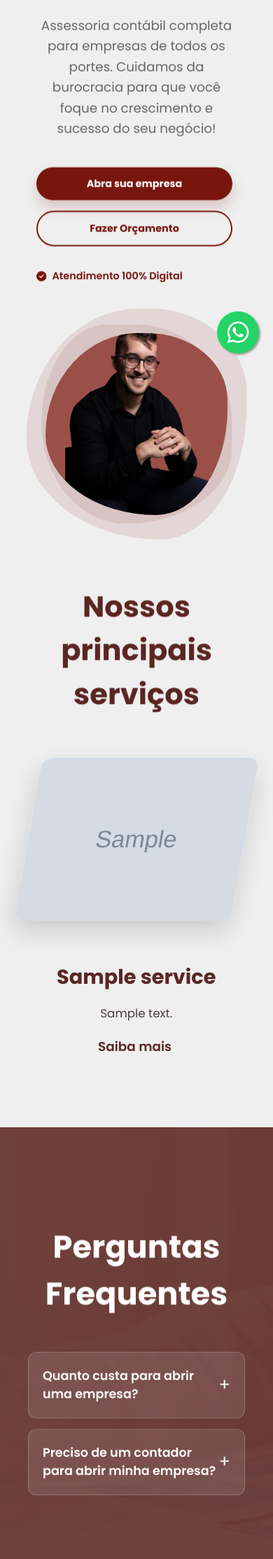
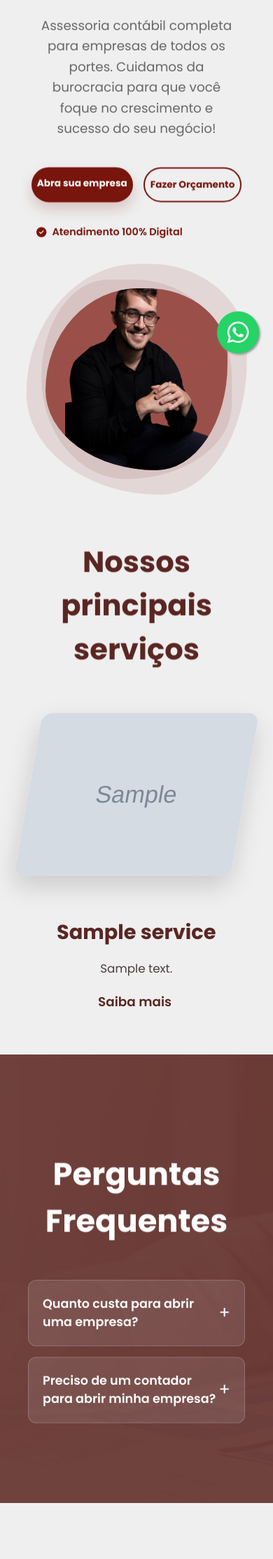
Before and after one commit to Kelvin-Luis-Dev/hoffmancontabilidade, a Flask app: template templates/home.html in a window 390 px wide. Shown: the part 319-2547 px from the top of the page at 70% size. Run offline with Flask 2, Linux system fonts and the light colour scheme; the template is opened without the code that fills it: most values are stand-ins (such as "Sample title", 1, 10 or a date in 2020); grey boxes marked "Sample" are stand-in pictures; some libraries are stand-ins or nearby versions; some web fonts are replaced.

Commit message:
Update home.html

```diff
--- a/templates/home.html
+++ b/templates/home.html
@@ -1,3 +1,4 @@
+
 {% extends "base.html" %}
 {% block title %}Home - Hoffmann Contabilidade{% endblock %}
 {% block content %}
@@ -11,19 +12,33 @@
   .d-400 { transition-delay: 0.4s; }
   .d-500 { transition-delay: 0.5s; }
 
-  /* Ajuste Mobile: Removido o reset agressivo para manter identidades visuais */
   @media (max-width: 992px) {
     .hero-modern-inner { flex-direction: column-reverse; text-align: center; padding: 40px 20px; }
     .hero-content { width: 100%; margin-top: 30px; }
-    .hero-buttons { display: flex; flex-direction: row; gap: 10px; justify-content: center; flex-wrap: wrap; }
-    .hero-buttons .btn { flex: 1; min-width: 140px; margin: 0 !important; font-size: 0.9rem; padding: 0.8rem 1rem; }
+
+    /* Botoes lado a lado no celular */
+    .hero-buttons {
+      display: flex !important;
+      flex-direction: row !important;
+      gap: 10px;
+      justify-content: center;
+    }
+    .hero-buttons .btn {
+      flex: 1;
+      font-size: 0.85rem;
+      padding: 0.8rem 0.5rem;
+      white-space: nowrap; /* Evita que o texto quebre dentro do botão */
+    }
+
     .hero-visual { width: 100%; display: flex; justify-content: center; margin-bottom: 20px; }
-    .home-service-item { flex-direction: column !important; text-align: center; gap: 20px; margin-bottom: 40px; }
-    .home-service-image-wrapper { width: 100% !important; max-width: 400px; margin: 0 auto; transform: skewX(-10deg) !important; }
-    .faq-grid { grid-template-columns: 1fr; }
-    .dif-container { flex-direction: column; text-align: center; padding: 20px; }
-    .dif-img-wrapper { width: 100%; max-width: 350px; margin: 0 auto 30px; transform: skewX(-10deg) !important; }
-    h1 { font-size: 2.2rem !important; }
+
+    /* Mantém o paralelogramo no celular */
+    .home-service-image-wrapper {
+      transform: skewX(-10deg) !important;
+      max-width: 300px;
+      margin: 0 auto;
+    }
+    .home-service-item { flex-direction: column !important; }
   }
   .wrap { width: 100%; max-width: 1200px; margin: 0 auto; padding: 0 20px; box-sizing: border-box; }
 </style>
```
